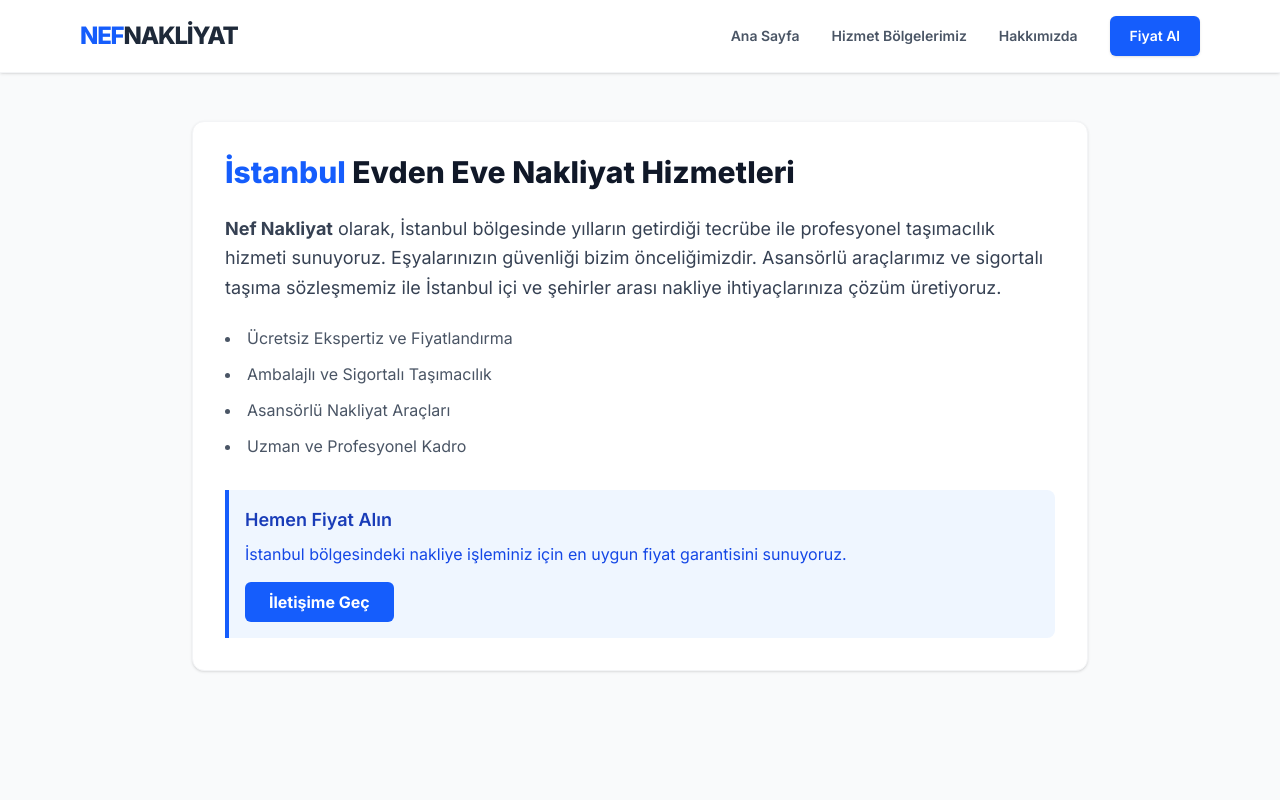
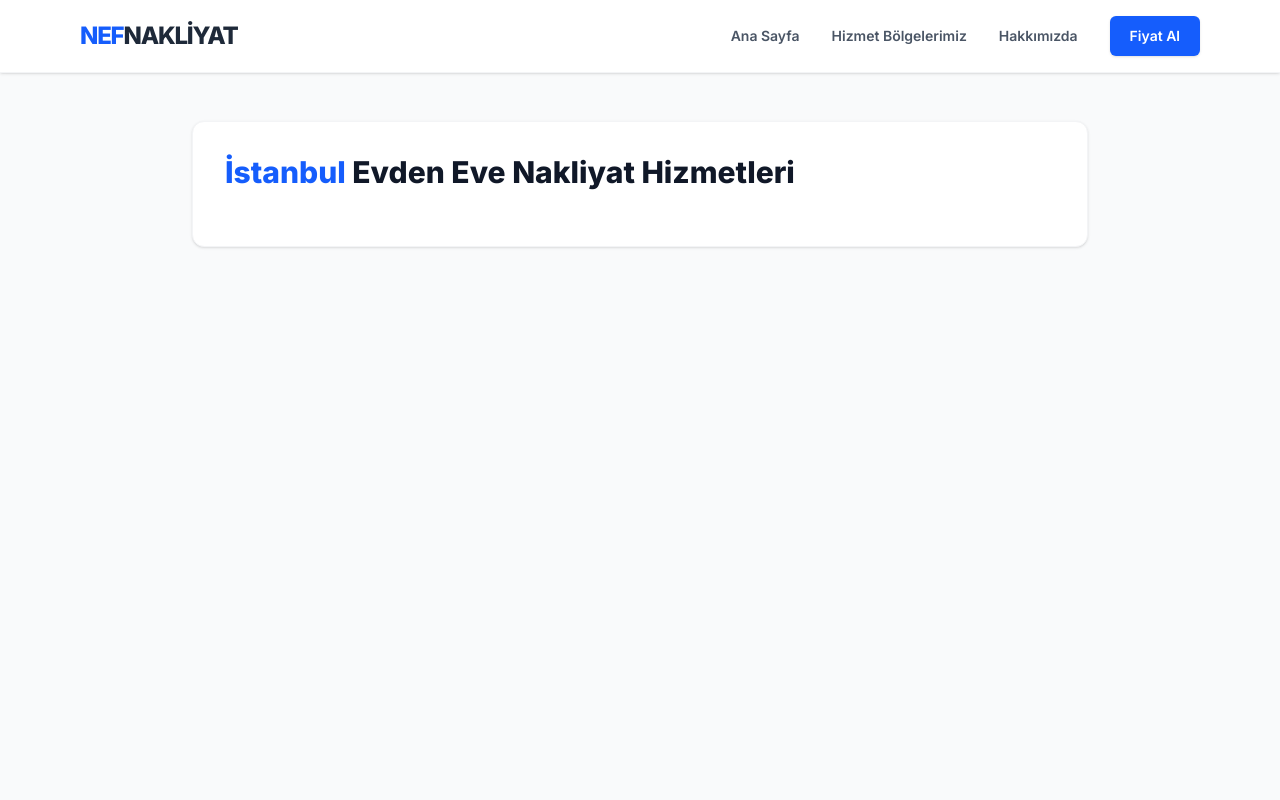
Before and after one commit to mertceng09901/akkale-nakliyat, a Next.js app: page /nakliyat-hizmeti/ilce in a window 1280 px wide. Shown: the top 800 px of the page. Built offline with nearby package versions, Linux system fonts and the light colour scheme.

Commit message:
Dosya uzantisi .tsx yapildi

```diff
--- a/src/app/nakliyat-hizmeti/ilce/page.js
+++ /dev/null
@@ -1,76 +0,0 @@
-import { nakliyeIlceleri } from '@/utils/ilceler';
-
-// 1. Statik Rota Oluşturma (Performans ve SEO için Kritik)
-// Bu fonksiyon, projen build edilirken 39 ilçenin sayfasını önceden SSR/SSG olarak hazırlar.
-export function generateStaticParams() {
-  return nakliyeIlceleri.map((ilce) => ({
-    ilce: ilce.slug,
-  }));
-}
-
-// 2. Dinamik SEO Meta Verileri
-// Her ilçe için özel Title, Description ve Canonical etiketlerini burada üretiyoruz.
-export async function generateMetadata({ params }: { params: { ilce: string } }) {
-  // Next.js 15 ve sonrasında params asenkron olarak gelir, bu yüzden await kullanıyoruz
-  const { ilce: slug } = await params;
-
-  // URL'deki slug'ı kullanarak doğru ilçe adını buluyoruz
-  const ilceVerisi = nakliyeIlceleri.find((i) => i.slug === slug);
-  const ilceAdi = ilceVerisi ? ilceVerisi.isim : 'İstanbul';
-
-  const markaAdi = 'Nef Nakliyat';
-  const anahtarKelime = `${ilceAdi} Evden Eve Nakliyat`;
-
-  return {
-    title: `${anahtarKelime} - ${markaAdi}`,
-    description: `Nef Nakliyat ile ${ilceAdi} bölgesinde güvenilir, asansörlü ve sigortalı profesyonel evden eve nakliyat hizmeti.`,
-    alternates: {
-      canonical: `https://www.nefnakliyat.com/nakliye-hizmeti/${slug}`, // Canlı domain adresin neyse burayı güncellemelisin
-    },
-  };
-}
-
-// 3. Sayfa Tasarımı (UI)
-export default async function NakliyeHizmetiPage({ params }: { params: { ilce: string } }) {
-  const { ilce: slug } = await params;
-
-  const ilceVerisi = nakliyeIlceleri.find((i) => i.slug === slug);
-  const ilceAdi = ilceVerisi ? ilceVerisi.isim : 'İstanbul';
-
-  return (
-    <main className="min-h-screen bg-gray-50 py-12 px-4 sm:px-6 lg:px-8">
-      <div className="max-w-4xl mx-auto bg-white p-8 rounded-xl shadow-sm border border-gray-100">
-
-        {/* Dinamik Başlık */}
-        <h1 className="text-3xl font-extrabold text-gray-900 mb-6">
-          <span className="text-blue-600">{ilceAdi}</span> Evden Eve Nakliyat Hizmetleri
-        </h1>
-
-        {/* Dinamik İçerik Alanı */}
-        <p className="text-lg text-gray-700 leading-relaxed mb-6">
-          <strong>Nef Nakliyat</strong> olarak, {ilceAdi} bölgesinde yılların getirdiği tecrübe ile profesyonel taşımacılık hizmeti sunuyoruz. Eşyalarınızın güvenliği bizim önceliğimizdir. Asansörlü araçlarımız ve sigortalı taşıma sözleşmemiz ile {ilceAdi} içi ve şehirler arası nakliye ihtiyaçlarınıza çözüm üretiyoruz.
-        </p>
-
-        {/* Örnek Hizmet Maddeleri */}
-        <ul className="space-y-3 text-gray-600 list-disc list-inside mb-8">
-          <li>Ücretsiz Ekspertiz ve Fiyatlandırma</li>
-          <li>Ambalajlı ve Sigortalı Taşımacılık</li>
-          <li>Asansörlü Nakliyat Araçları</li>
-          <li>Uzman ve Profesyonel Kadro</li>
-        </ul>
-
-        {/* Aksiyon Çağrısı (CTA) */}
-        <div className="bg-blue-50 border-l-4 border-blue-600 p-4 rounded-r-lg">
-          <h3 className="text-lg font-semibold text-blue-800 mb-2">Hemen Fiyat Alın</h3>
-          <p className="text-blue-700 mb-4">
-            {ilceAdi} bölgesindeki nakliye işleminiz için en uygun fiyat garantisini sunuyoruz.
-          </p>
-          <button className="bg-blue-600 hover:bg-blue-700 text-white font-bold py-2 px-6 rounded-md transition duration-300">
-            İletişime Geç
-          </button>
-        </div>
-
-      </div>
-    </main>
-  );
-}
--- /dev/null
+++ b/src/app/nakliyat-hizmeti/ilce/page.tsx
@@ -0,0 +1,39 @@
+import { nakliyeIlceleri } from '@/utils/ilceler';
+
+// Tip tanımlamalarını kaldırdık (JavaScript uyumlu hale getirdik)
+export async function generateMetadata({ params }) {
+  const { ilce: slug } = await params;
+
+  const ilceVerisi = nakliyeIlceleri.find((i) => i.slug === slug);
+  const ilceAdi = ilceVerisi ? ilceVerisi.isim : 'İstanbul';
+
+  const markaAdi = 'Nef Nakliyat';
+  const anahtarKelime = `${ilceAdi} Evden Eve Nakliyat`;
+
+  return {
+    title: `${anahtarKelime} - ${markaAdi}`,
+    description: `Nef Nakliyat ile ${ilceAdi} bölgesinde güvenilir, asansörlü ve sigortalı profesyonel evden eve nakliyat hizmeti.`,
+    alternates: {
+      canonical: `https://www.nefnakliyat.com/nakliye-hizmeti/${slug}`,
+    },
+  };
+}
+
+export default async function NakliyeHizmetiPage({ params }) {
+  const { ilce: slug } = await params;
+
+  const ilceVerisi = nakliyeIlceleri.find((i) => i.slug === slug);
+  const ilceAdi = ilceVerisi ? ilceVerisi.isim : 'İstanbul';
+
+  return (
+    <main className="min-h-screen bg-gray-50 py-12 px-4 sm:px-6 lg:px-8">
+      {/* Sayfa içeriği aynı kalabilir */}
+      <div className="max-w-4xl mx-auto bg-white p-8 rounded-xl shadow-sm border border-gray-100">
+        <h1 className="text-3xl font-extrabold text-gray-900 mb-6">
+          <span className="text-blue-600">{ilceAdi}</span> Evden Eve Nakliyat Hizmetleri
+        </h1>
+        {/* ... geri kalan içerik ... */}
+      </div>
+    </main>
+  );
+}
```
